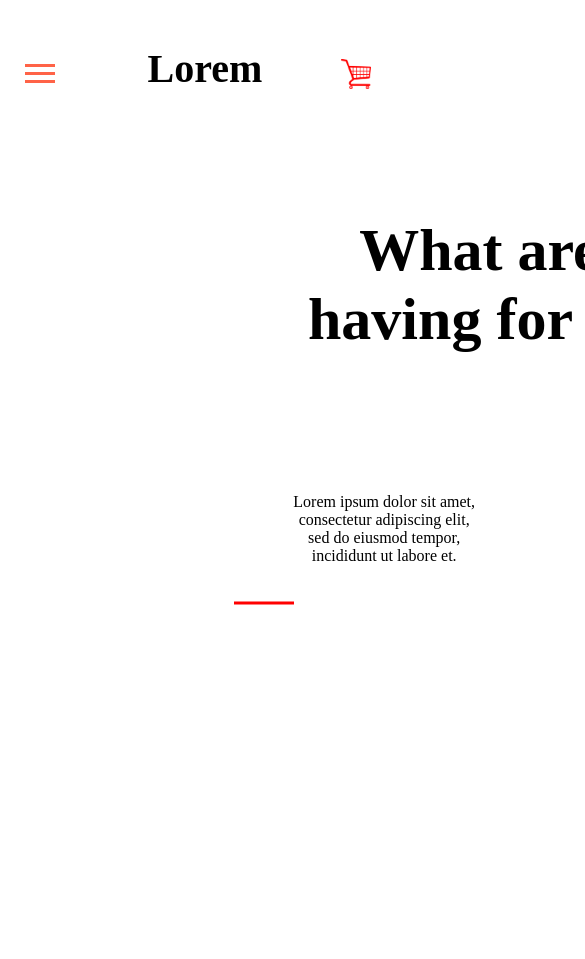
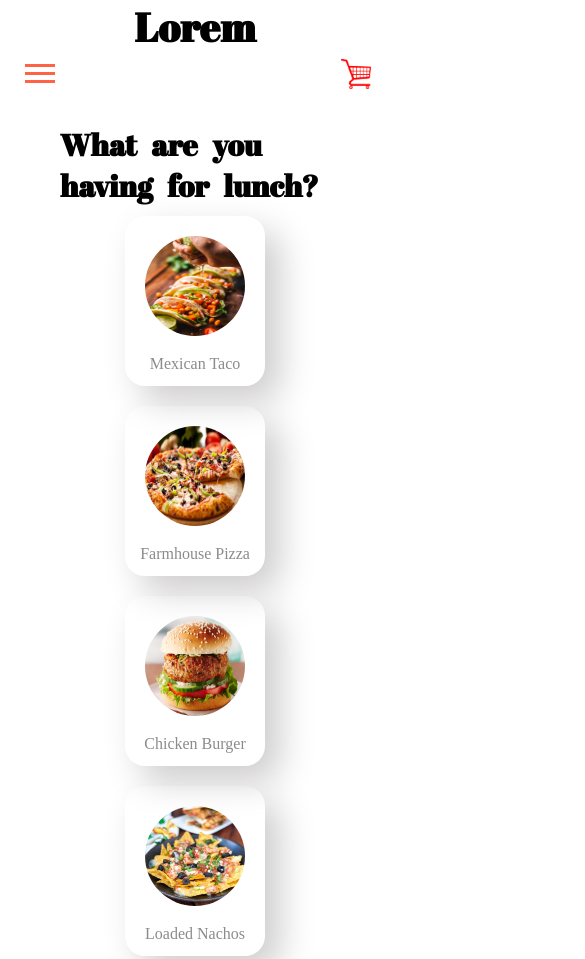
Before and after one commit to namrotadutta/Inkoop, a plain HTML site: page index.html in a window 390 px wide. Shown: the top 959 px of the page, 585 px wide, since content can reach past the window. Before the commit the page ends 844 px from the top, so only its background shows below. Drawn offline with Linux system fonts and the light colour scheme.

Commit message:
update final changes

```diff
--- a/css/style.css
+++ b/css/style.css
@@ -1,16 +1,45 @@
+ @import url('https://fonts.googleapis.com/css2?family=Abril+Fatface&display=swap');
+ *{
+   margin: 0px;
+   padding: 0px;
+ }
+ hr{
+  width: 100px;
+  margin: 10px auto 10px 0px;
+  height: 2px;
+  background-color: #ea3f3f;
+ }
+ .paragraph{
+   white-space: pre-line;
+
+ }
  .wrapper{
   display: flex;
+  padding: 30px;
+}
+body{
+  color: #8b8b8b;
+  width: 1440px;
+  margin: 0px auto;
 }
 header {
   font-weight: bolder;
   font-size: 20px;
   width: 100%;
-  padding: 10px;
+  padding: 30px;
+  color: #000;
+  font-family: 'Abril Fatface', cursive;
+  display: flex;
+}
+.headline{
+  padding: 0px 30px;
 }
 .headline h1 {
-  white-space: pre;
-  font-size: 60px;
+  font-size: 70px;
   display: inline;
+  font-family: 'Abril Fatface', cursive;
+  word-spacing: 9px;
+  color: #000;
 }
 ul {
   list-style-type: none;
@@ -35,15 +64,17 @@ li {
   border: transparent;
   opacity: 0.7;
 }
-.paragraph {
-  white-space: pre-line;
-}
+
 .redline{
   color: red;
-  white-space: pre;
 }
 .flex-container{
-display: flex;
+  display: flex;
+  flex-direction: column;
+}
+.header{
+  display: flex;
+  flex-direction: row;
 }
 .gallery img{
   width: 130px;
@@ -56,9 +87,9 @@ display: flex;
   border-radius: 20px;
   height: 200px;
   display: table;
-  border: 2px solid;
   padding: 5px;
-  margin: 20px;
+  margin: 15px;
+  box-shadow: 15px 15px 35px 0px #cecccc;
 }
 .text{
   text-align: center;
@@ -79,16 +110,32 @@ display: flex;
 
 /* for mobile screen */
 @media screen and (max-width:500px){
+  header{
+    padding: 0px;
+    display: flex;
+    flex-direction: column;
+  }
+  body {
+    width: 100%;
+  }
+  .paragraph {
+    margin: 15px 0px;
+  }
+  .wrapper {
+    margin-top: 40px;
+  }
   .file1 {
     display: none;
   }
   .file2 {
     text-align: center;
   }
-   .flex-container{
+  .header{
+    display: flex;
     flex-direction: column;
-    text-align: center;
-
+  }
+  .headline h1 {
+    font-size: 30px;
   }
   .line {
     width: 30px;
@@ -102,13 +149,26 @@ display: flex;
     cursor: pointer;
     top: 7%;
   }
+  .display{
+    flex-wrap: wrap;
+
+    justify-content: space-evenly;
+  }
   .navbar {
     display: none;
   }
-  .headline {
-    white-space: pre;
+  .gallery img{
+    width: 100px;
+    height: 100px;
+  }
+  .gallery{
+    width: 130px;
+    height: 160px;
+    margin: 10px;
+
 
   }
+
   .cart img{
     width: 30px;
     height: 30px;
@@ -117,5 +177,7 @@ display: flex;
     cursor: pointer;
     top: 7%;
   }
-
+ .image5{
+   display: none;
+ }
 }
--- a/index.html
+++ b/index.html
@@ -46,29 +46,12 @@
             </nav>
         </div>
         <div class="flex-container">
+            <div class="header">
                 <div class='headline'>
                     <h1>
                         What are you
                         having for lunch?
                     </h1>
-            </div>
-            <div class='paragraph'>
-                <p>
-                    Lorem ipsum dolor sit amet,
-                    consectetur adipiscing elit,
-                    sed do eiusmod tempor,
-                    incididunt ut labore et.
-
-                    <svg>
-                        <g>
-                            <line x1="60" y1="20" y2="20" stroke='red' stroke-width='3' d="M5 40 l215 0" />
-
-                        </g>
-                    </svg>
-
-                </p>
-            </div>
-        </div>
                     <div class="display">
                         <div class="gallery">
                             <img src="image1.jpg" alt="Mexican Taco">
@@ -94,6 +77,7 @@
                                 <p>Loaded Nachos</p>
                             </div>
                         </div>
+                        <div class="image5">
                         <div class="gallery">
                             <img src="image5.jpg" alt="Hakka Noodles">
                             <div class="text">
@@ -101,24 +85,21 @@
                             </div>
                          </div>
                         </div>
-
-        <!-- <div class='paragraph'>
+                    </div>
+                </div>
+                <div class='paragraph'>
                     <p>
                         Lorem ipsum dolor sit amet,
                         consectetur adipiscing elit,
                         sed do eiusmod tempor,
                         incididunt ut labore et.
 
-                   <svg>
-                       <g>
-                        <line x1="60" y1="20" y2="20" stroke='red' stroke-width='3' d="M5 40 l215 0" />
-
-                       </g>
-                   </svg>
+                        <hr/>
 
                     </p>
-            </div> -->
-
+                </div>
+            </div>
+        </div>
     </div>
 </body>
 
```
Lines whose indentation alone changed are shown as unchanged.
